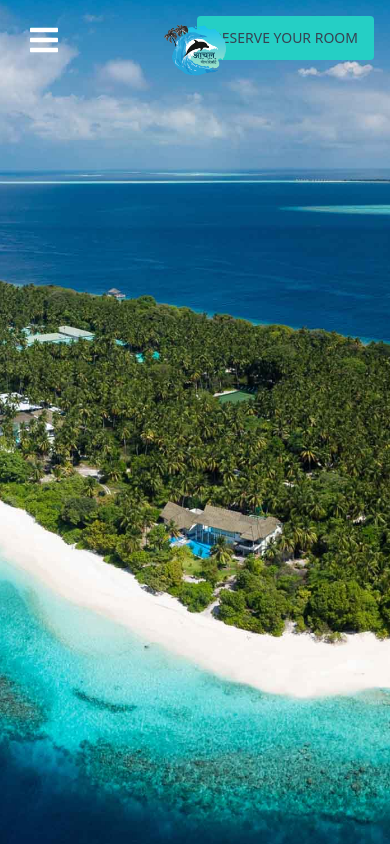
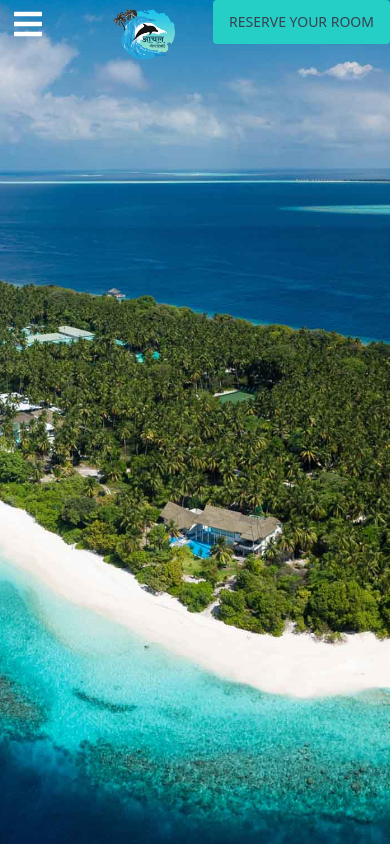
Before and after one commit to atharvamisal2614/jaldurg, a Next.js app: page / in a window 390 px wide. Shown: the top 844 px of the page. Built offline with nearby package versions, Linux system fonts and the light colour scheme; grey boxes are pictures that could not be loaded.

Commit message:
update responsiveness

```diff
--- a/components/Navbar.jsx
+++ b/components/Navbar.jsx
@@ -323,11 +323,11 @@ const Navbar = () => {
       </div>
 
       {/* Logo */}
-      <div className="absolute top-4 left-1/2 transform -translate-x-1/2 z-50">
+      <div className="absolute top-0 ml-28 md:left-1/2 md:transform md:-translate-x-1/2 z-50">
         <Link href="/">
           <img
             src="/aachal-resort-logo.png"
-            alt="Squirrel Resort Logo"
+            alt=" Resort Logo"
             className="w-16 h-16 object-contain md:w-28 md:h-28" // Smaller size on mobile
           />
         </Link>
@@ -336,7 +336,7 @@ const Navbar = () => {
       {/* Hamburger Menu Button */}
       <button
         onClick={toggleMenu}
-        className="absolute top-4 left-4 text-white bg-aqua px-3 py-2 rounded focus:outline-none z-50"
+        className="absolute top-0 left-0 text-white bg-aqua px-3 py-2 rounded focus:outline-none z-50"
       >
         {isOpen ? <FaTimes size={32} /> : <FaBars size={32} />}
       </button>
@@ -344,7 +344,7 @@ const Navbar = () => {
       {/* Reserve Your Room Button */}
       <Link
         href="/reserve"
-        className="absolute right-4 top-4 text-gray-700 font-sans text-sm md:text-lg leading-loose px-4 py-2 rounded font-medium bg-customTeal transition-all"
+        className="absolute right-0 top-0 text-gray-700 font-sans text-sm md:text-lg leading-loose px-4 py-2 rounded font-medium bg-customTeal transition-all"
       >
         RESERVE YOUR ROOM
       </Link>
```
